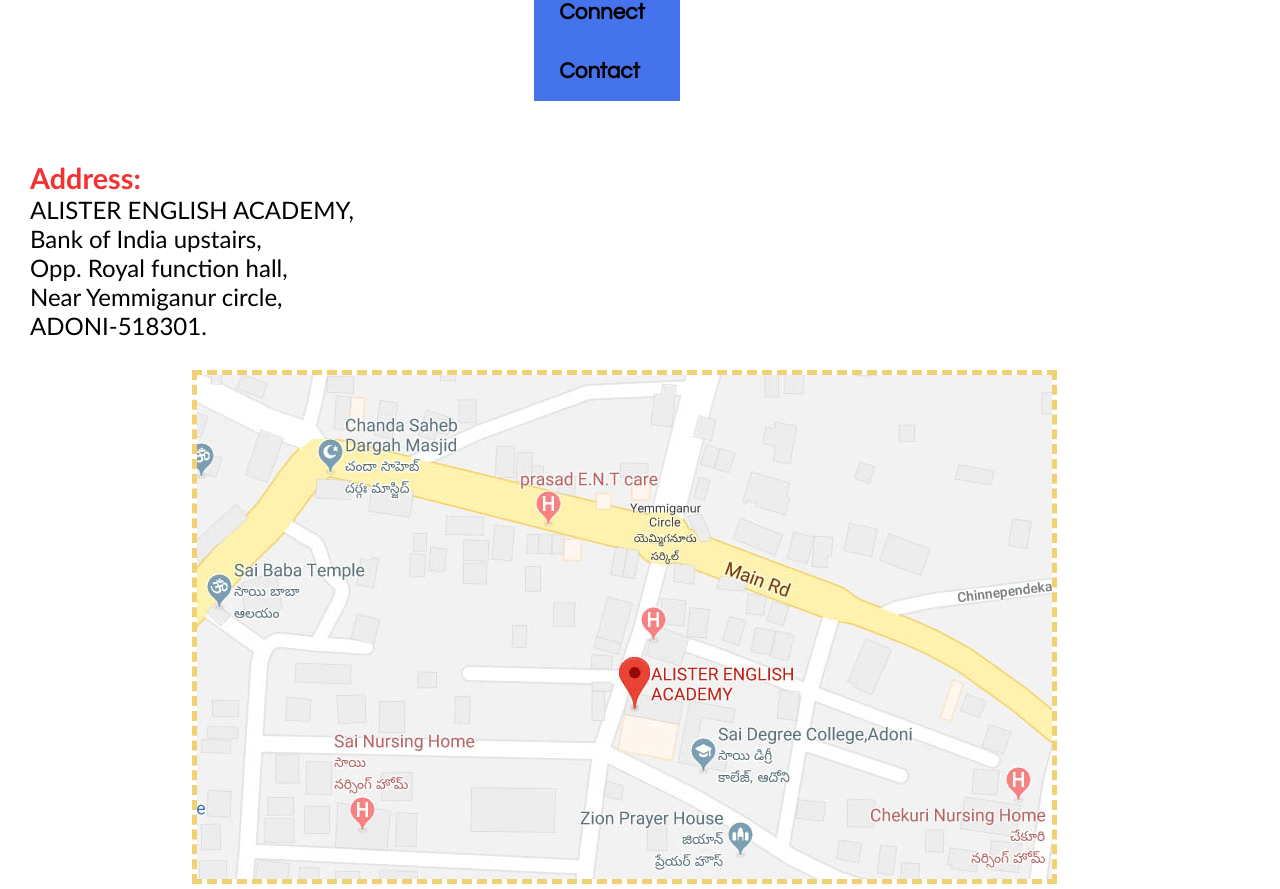
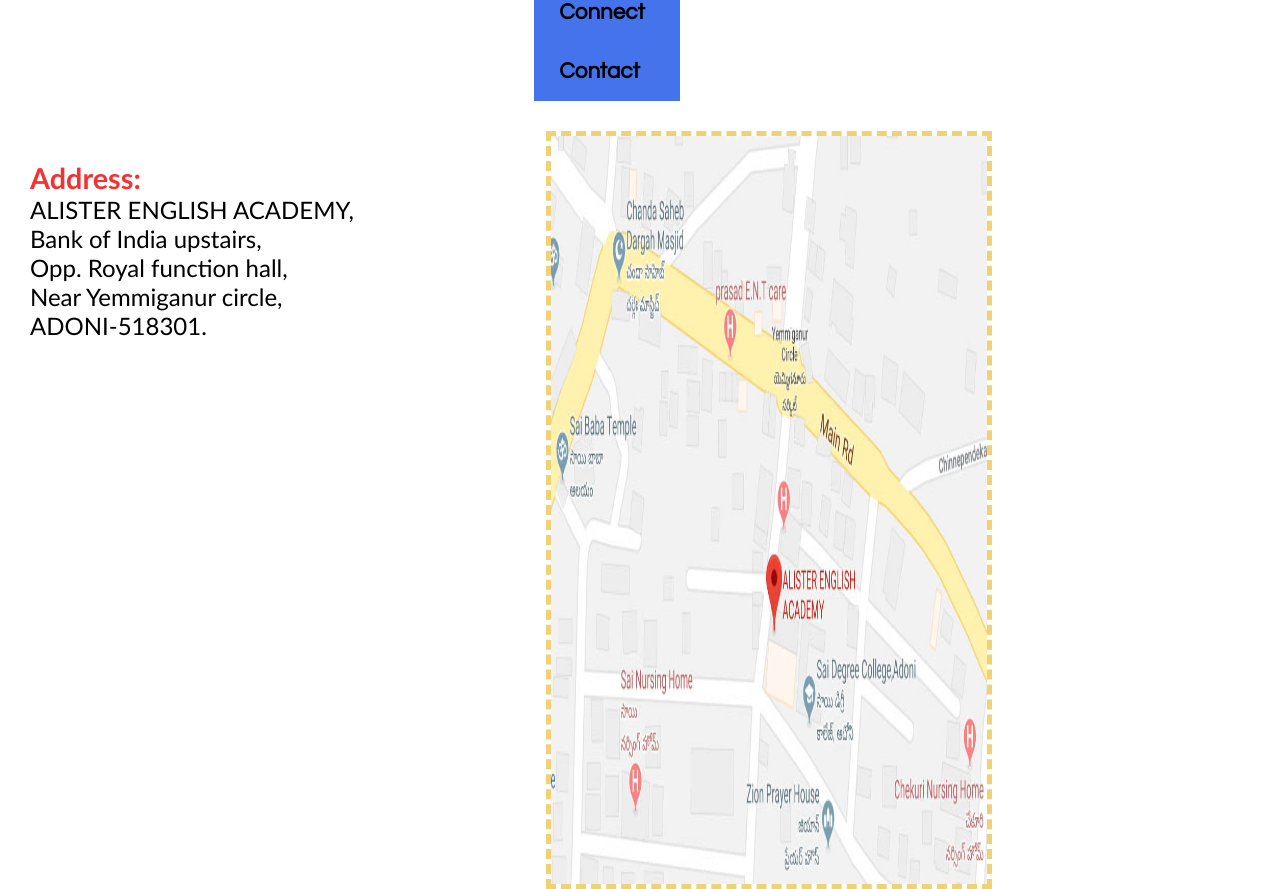
Before and after one commit to 985179/985179.github.io, a plain HTML site: page contact.html in a window 1280 px wide. Shown: the part 432-1321 px from the top of the page. Drawn offline with Linux system fonts and the light colour scheme.

Commit message:
Update contact.html

```diff
--- a/contact.html
+++ b/contact.html
@@ -39,7 +39,7 @@
 			ADONI-518301.
 		</p>
 
-		<img src="images/fmap.jpg" alt="amap" style="float: left; margin-top: 30px; margin-left: 15%; margin-bottom: 50px; border: 5px dashed #F0D173;">
+		<img src="images/fmap.jpg" height="758" width="446" style="float: left; margin-top: 30px; margin-left: 15%; margin-bottom: 50px; border: 5px dashed #F0D173;">
 
 
 		<img style="margin-left: 20%; border: 5px dashed #7973F0;" src="images/dmap.jpg">
```
